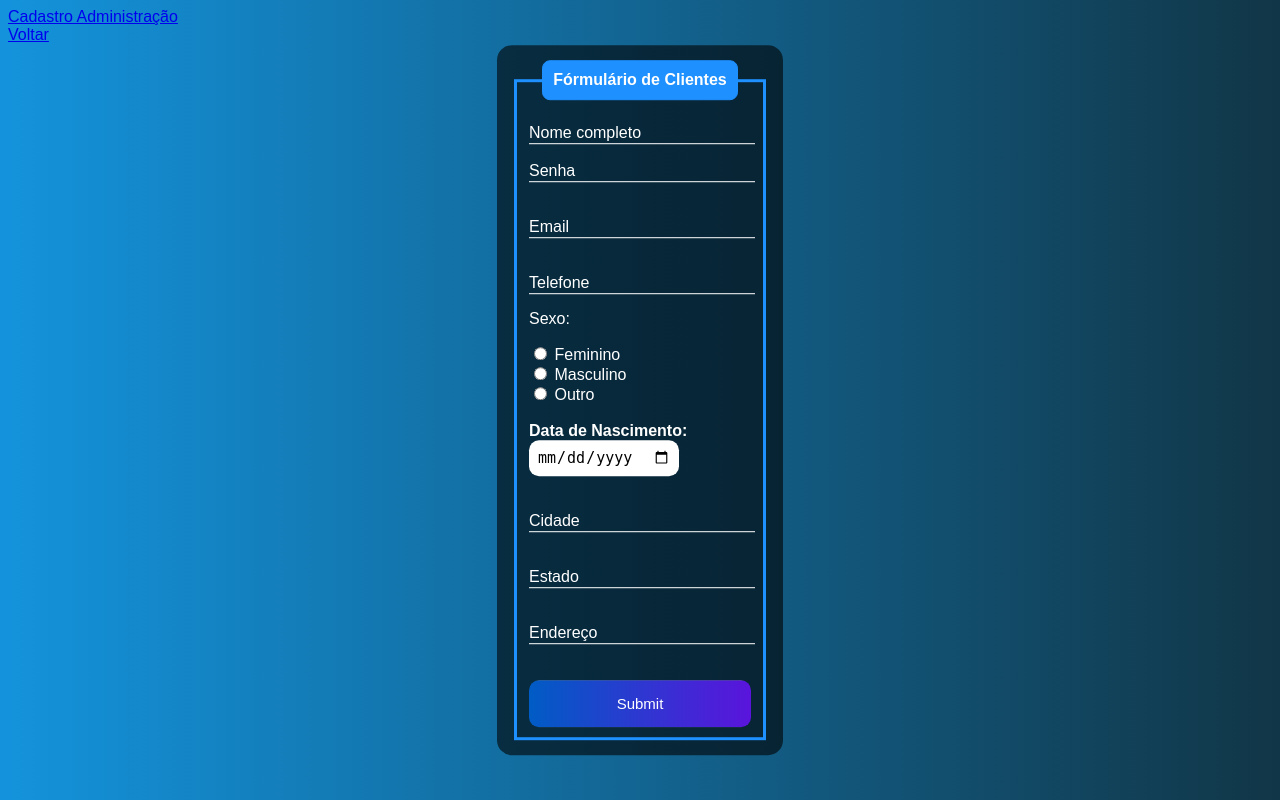
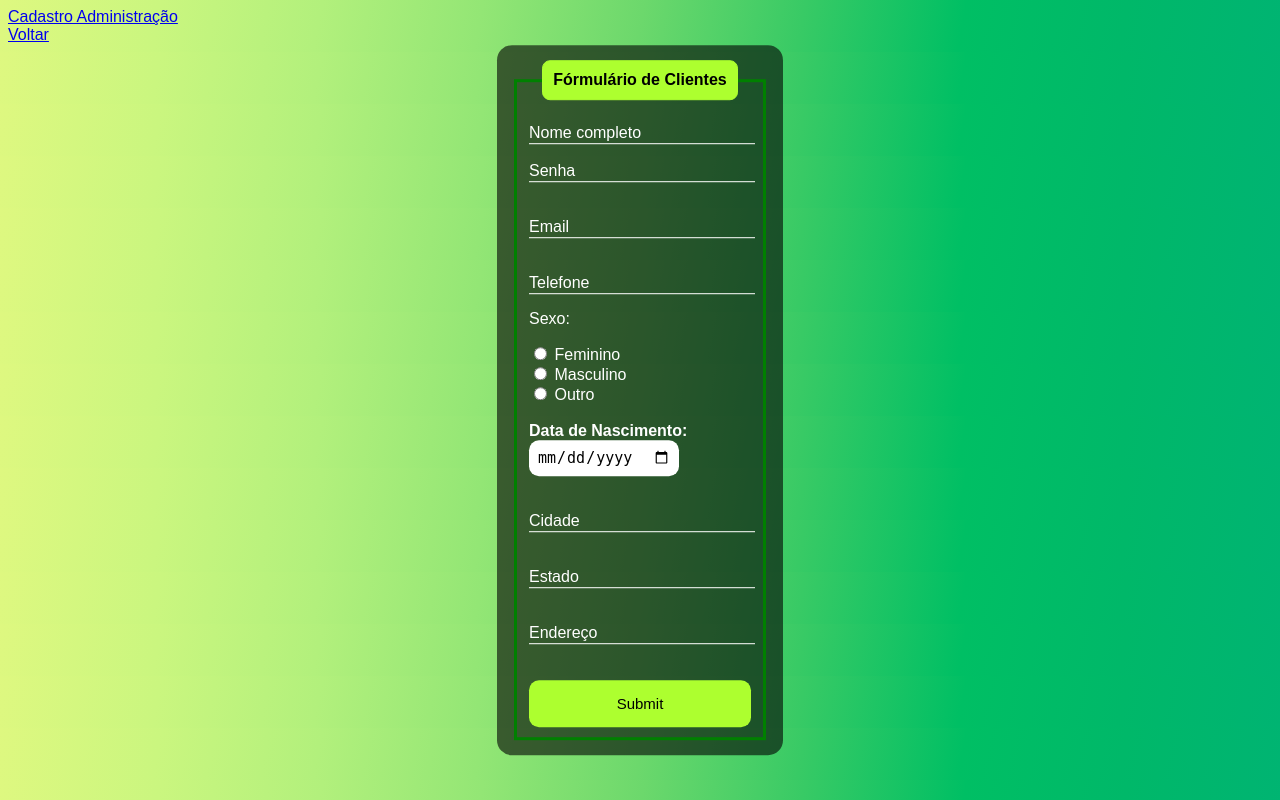
Before and after one commit to ICEI-PUC-Minas-PPLES-TI/plf-es-2023-2-ti3-6653100-EletroRadioEsperanca, a PHP site: page /formulario.php in a window 1280 px wide. Run offline with PHP 8.4, Linux system fonts and the light colour scheme.

Commit message:
Alteração de cor

```diff
--- a/Codigo/login/formulario.php
+++ b/Codigo/login/formulario.php
@@ -47,7 +47,7 @@
     <style>
         body{
             font-family: Arial, Helvetica, sans-serif;
-            background-image: linear-gradient(to right, rgb(20, 147, 220), rgb(17, 54, 71));
+            background-image: linear-gradient(100deg, #def880 0, #caf67f 12.5%, #b2f07c 25%, #93e675 37.5%, #6cd86c 50%, #38ca65 62.5%, #00bf64 75%, #00b869 87.5%, #00b472 100%);
         }
         .box{
             color: white;
@@ -61,14 +61,15 @@
             width: 20%;
         }
         fieldset{
-            border: 3px solid dodgerblue;
+            border: 3px solid green;
         }
         legend{
-            border: 1px solid dodgerblue;
+            border: 1px solid greenyellow;
             padding: 10px;
             text-align: center;
-            background-color: dodgerblue;
+            background-color: greenyellow;
             border-radius: 8px;
+            color: black;
         }
         .inputBox{
             position: relative;
@@ -104,17 +105,17 @@
             font-size: 15px;
         }
         #submit{
-            background-image: linear-gradient(to right,rgb(0, 92, 197), rgb(90, 20, 220));
+            background-color: greenyellow;
             width: 100%;
             border: none;
             padding: 15px;
-            color: white;
+            color: black;
             font-size: 15px;
             cursor: pointer;
             border-radius: 10px;
         }
         #submit:hover{
-            background-image: linear-gradient(to right,rgb(0, 80, 172), rgb(80, 19, 195));
+            background-image: green;
         }
     </style>
 </head>
```
